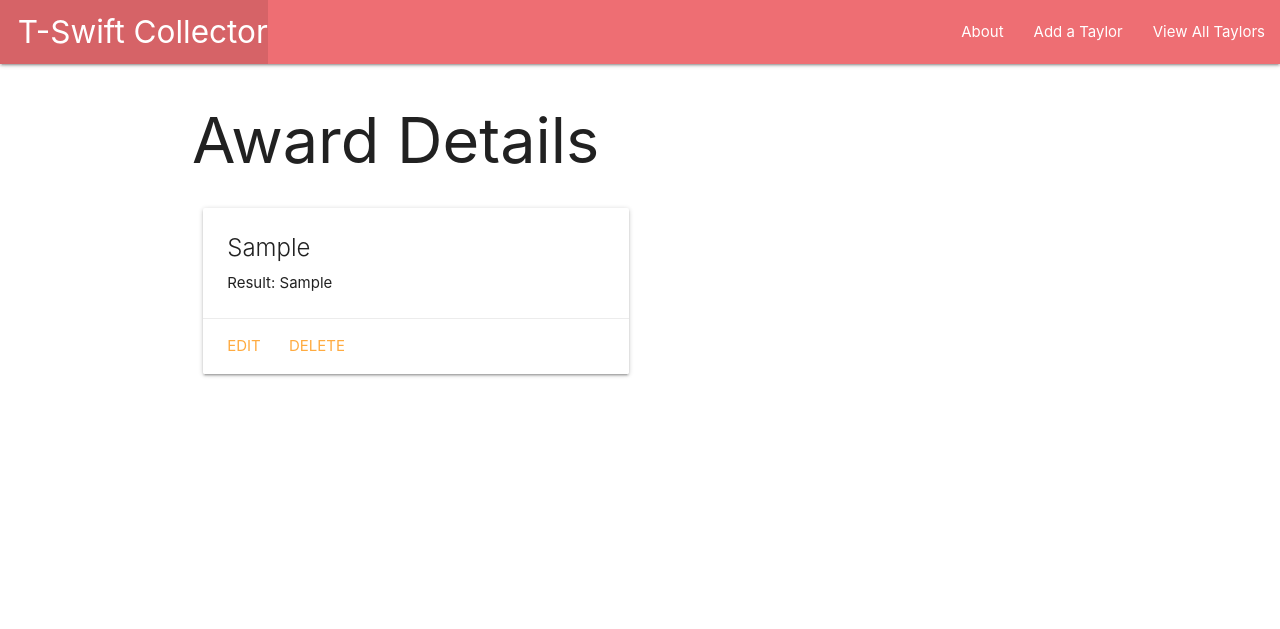
After one commit to shaneyoung91/tswiftcollector, a Django app: page /awards/1/ in a window 1280 px wide. The commit adds this page. Shown: the top 629 px of the page. Run offline with Django 4.2, Linux system fonts and the light colour scheme; tables that the repository leaves empty hold one stand-in row (values such as "Sample post").

Commit message:
Add Templates for M:M model

```diff
--- a/main_app/templates/main_app/tswift_confirm_delete.html
+++ b/main_app/templates/main_app/award_confirm_delete.html
@@ -1,13 +1,13 @@
 {% extends 'base.html' %}
 
 {% block content %}
-<h2>Delete Taylor</h2>
+<h2>Delete Award</h2>
 
-<h4>Are you sure you want to delete <span class="teal-text">{{ object.name }}</span>?</h4>
+<h4>Are you sure you want to delete <span class="teal-text">{{ award.name }}</span>?</h4>
 
 <form action="" method="POST">
     {% csrf_token %}
     <input type="submit" value="Regretablly....Yes!" class="btn">
-    <a href="{% url 'detail' tswift.id %}">Cancel</a>
+    <a href="{% url 'awards_detail' award.id %}">Cancel</a>
 </form>
 {% endblock %}
--- /dev/null
+++ b/main_app/templates/main_app/award_detail.html
@@ -0,0 +1,20 @@
+{% extends 'base.html' %}
+{% block content %}
+
+<h1>Award Details</h1>
+
+<div class="row">
+    <div class="col s6 col-offset-3">
+        <div class="card">
+            <div class="card-content">
+                <span class="card-title">{{ award.category }}</span>
+                <p>Result: {{ award.result }}</p>
+            </div>
+            <div class="card-action">
+                <a href="{% url 'awards_update' awards.id %}">Edit</a>
+                <a href="{% url 'awards_delete' awards.id %}">Delete</a>
+            </div>
+        </div>
+    </div>
+</div>
+{% endblock %}
```
Also changed, not shown: main_app/templates/main_app/award_form.html (added, +18 -0 lines), main_app/templates/main_app/award_list.html (added, +17 -0 lines).
